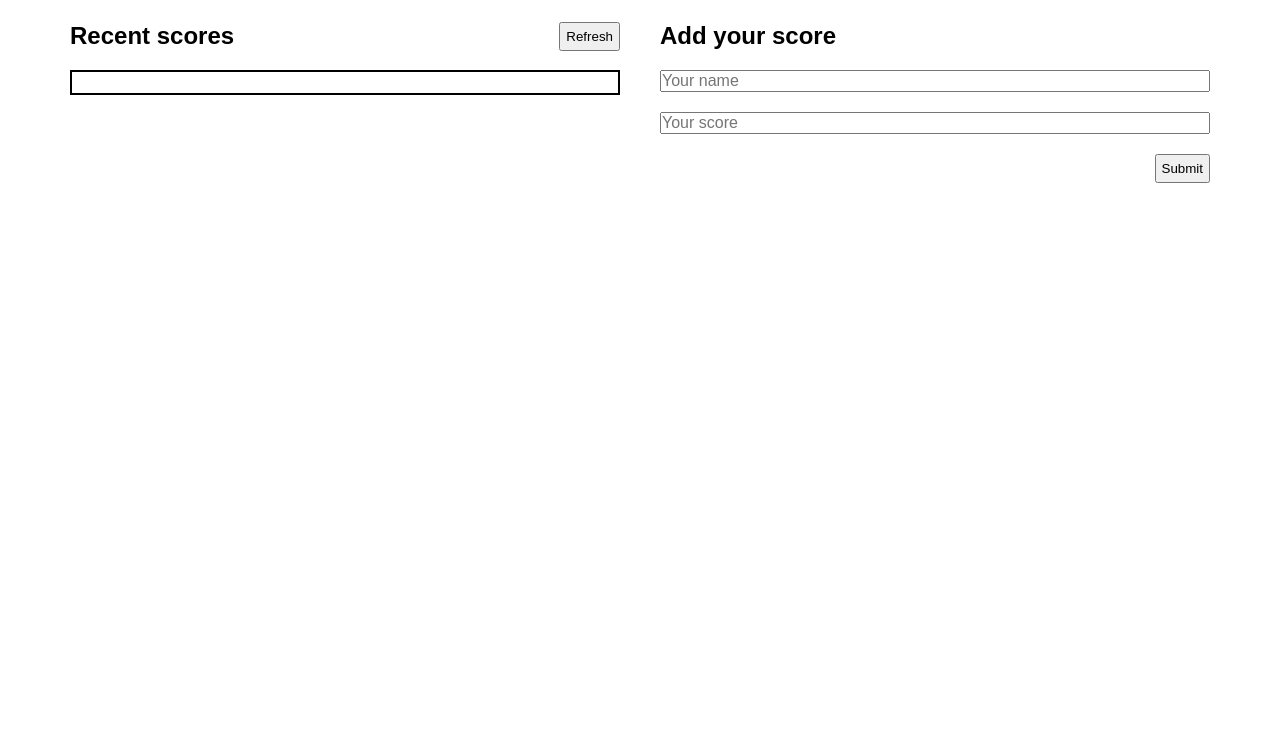
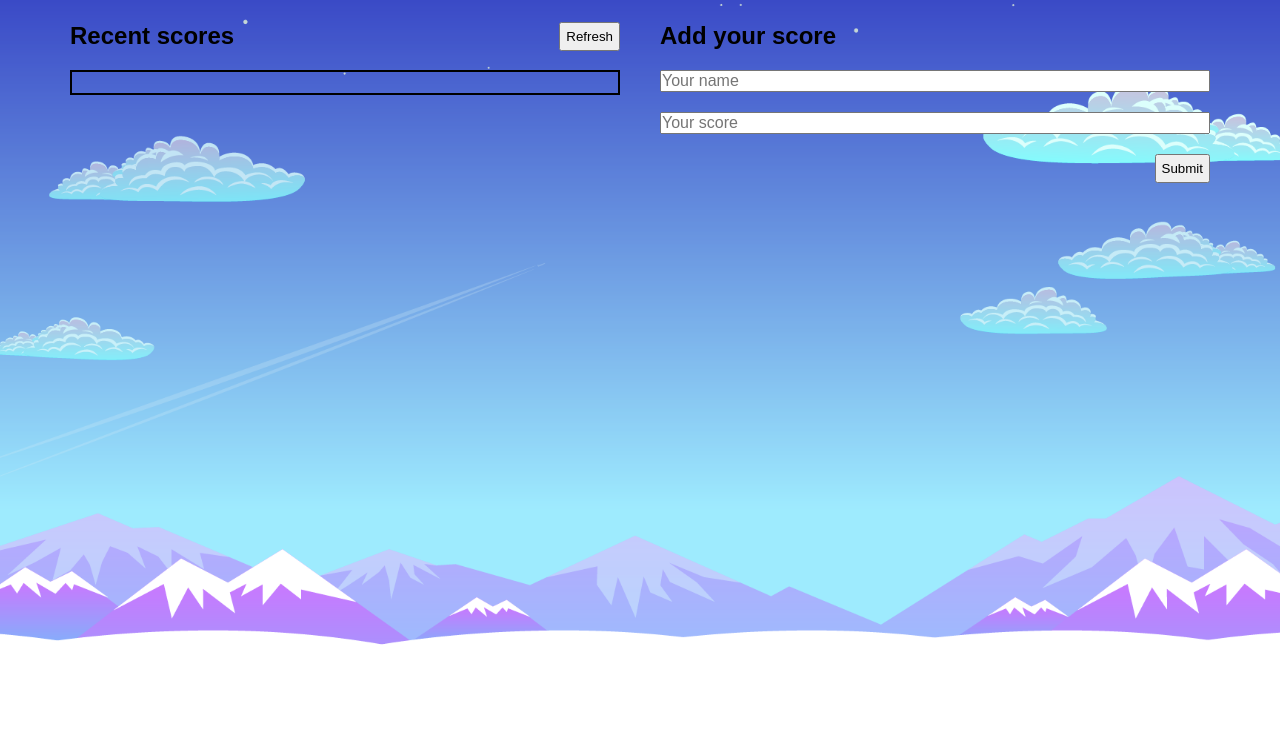
Before and after one commit to rbanos-mv/leaderboard, a website built with webpack: page src/index.html in a window 1280 px wide. Shown: the part 65-800 px from the top of the page. Built offline with nearby package versions, Linux system fonts and the light colour scheme; no server answers.

Commit message:
Add background image

```diff
--- a/src/index.css
+++ b/src/index.css
@@ -6,6 +6,11 @@
 }
 
 body {
+  background: url(./background.png)  no-repeat center center fixed;
+  -webkit-background-size: cover;
+  -moz-background-size: cover;
+  -o-background-size: cover;
+  background-size: cover;
   padding: 10px 50px;
 }
 
```
